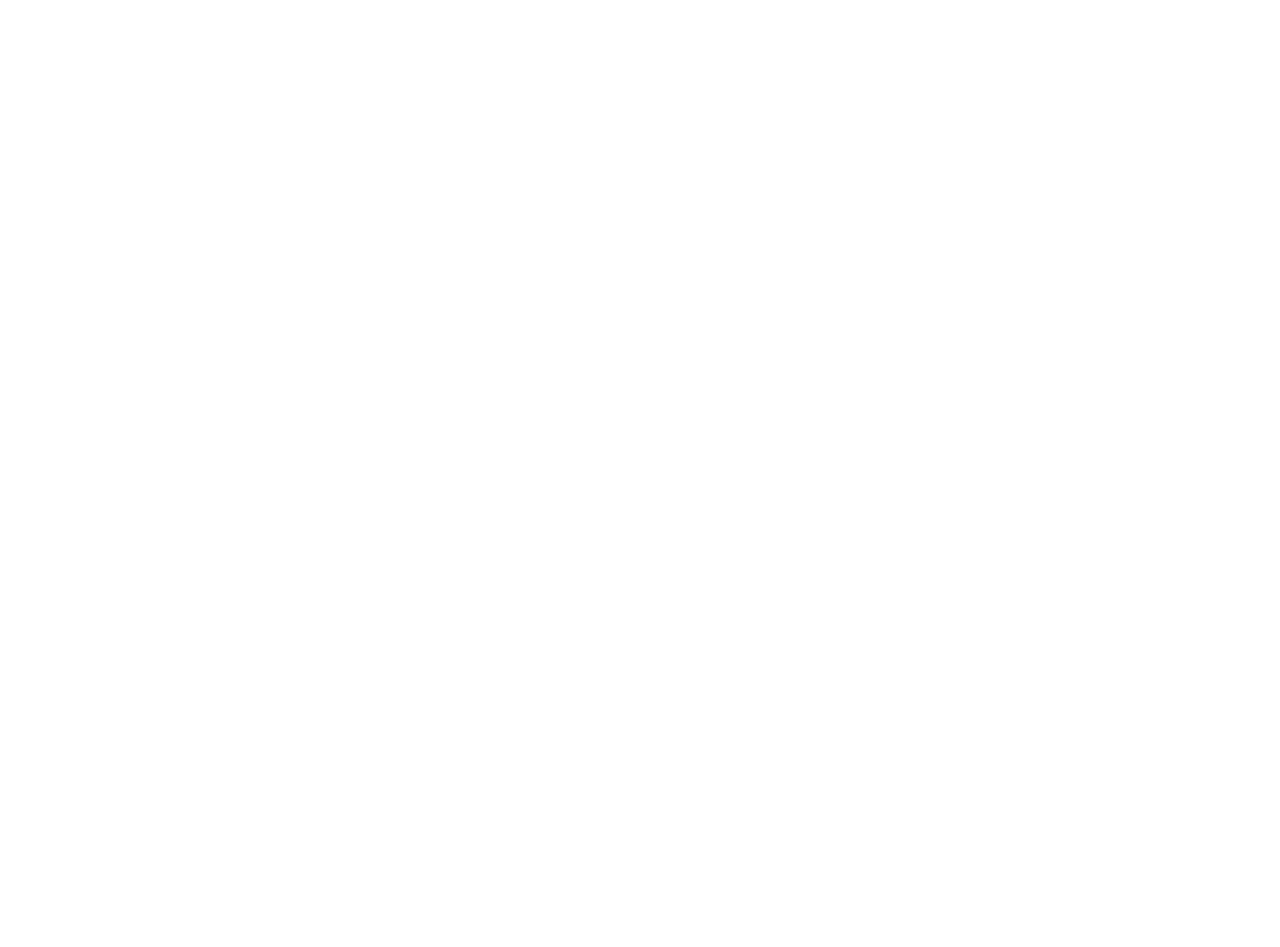
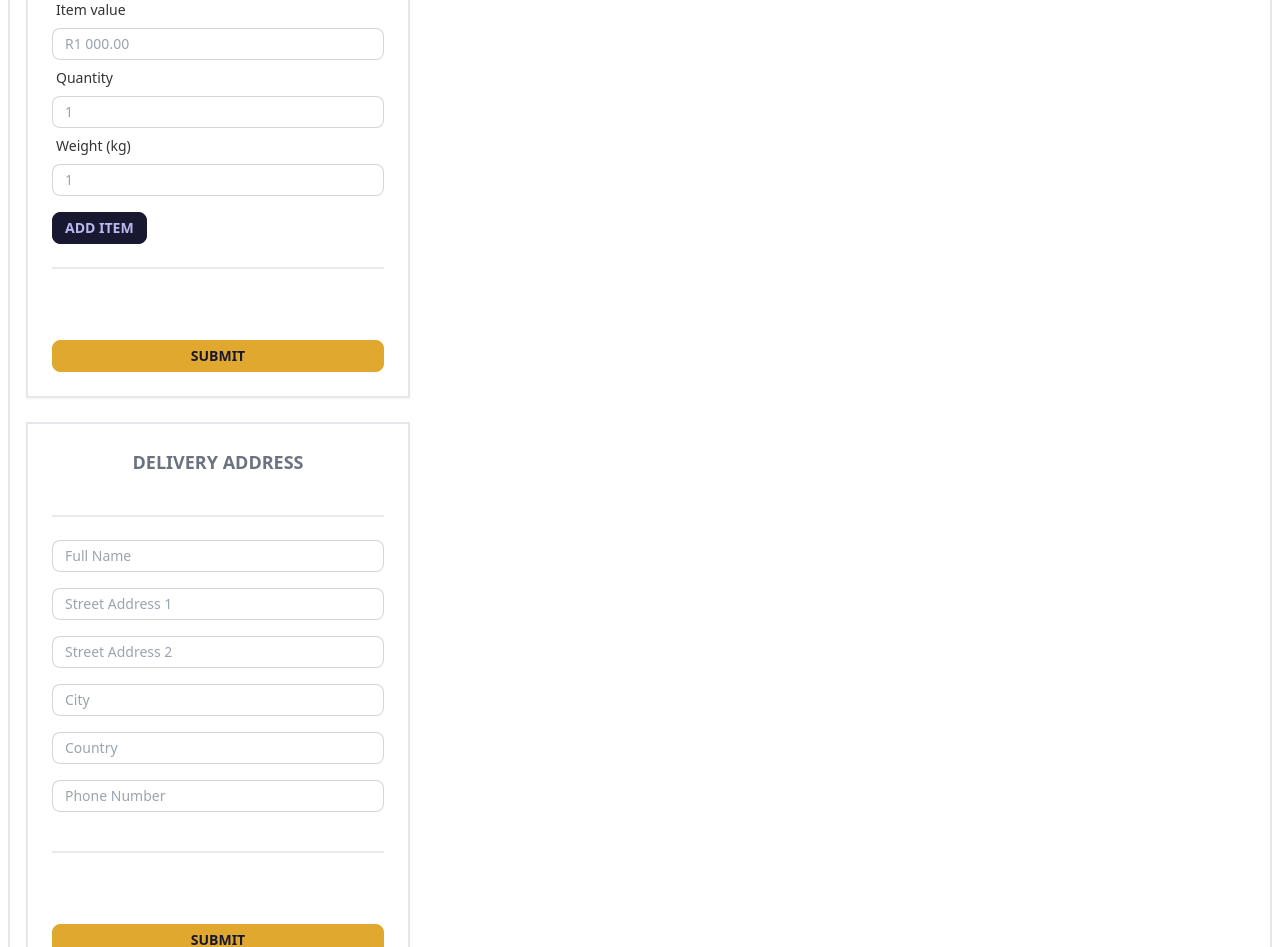
Before and after one commit to pmugasa/pixel-posts, a React (Create React App) app: page /new-parcel in a window 1280 px wide. Shown: the part 460-1407 px from the top of the page. Before the commit the page ends 800 px from the top, so only its background shows below. Built offline with nearby package versions, Linux system fonts and the light colour scheme.

Commit message:
added the address form into the Parcel menu

```diff
--- a/package.json
+++ b/package.json
@@ -4,6 +4,7 @@
   "private": true,
   "dependencies": {
     "@fortawesome/fontawesome-svg-core": "^6.2.1",
+    "@fortawesome/free-brands-svg-icons": "^6.2.1",
     "@fortawesome/free-solid-svg-icons": "^6.2.1",
     "@fortawesome/react-fontawesome": "^0.2.0",
     "@testing-library/jest-dom": "^5.16.5",
--- /dev/null
+++ b/src/components/AddressForm.jsx
@@ -0,0 +1,104 @@
+const AddressForm = () => {
+  const handleSubmit = (e) => {
+    e.preventDefault();
+
+    const form = e.target;
+    const formData = new FormData(form);
+
+    const deliveryAddress = Object.fromEntries(formData.entries());
+    console.log(deliveryAddress);
+  };
+
+  return (
+    <>
+      <div className="border-2 border-gray-200 border-rounded shadow-sm w-96 p-6 mt-6">
+        <div className="mb-4">
+          <h3 className="text-center text-lg text-gray-500 font-bold ">
+            DELIVERY ADDRESS
+          </h3>
+        </div>
+
+        <form method="post" onSubmit={handleSubmit}>
+          <div></div>
+
+          <div className="form-control">
+            <div className="divider"></div>
+
+            <div className="mb-4">
+              <input
+                type="text"
+                name="name"
+                placeholder="Full Name"
+                required
+                className="input input-bordered input-sm w-full "
+              />
+            </div>
+
+            <div className="mb-4">
+              <input
+                type="text"
+                name="street1"
+                placeholder="Street Address 1"
+                required
+                className="input input-bordered input-sm w-full "
+              />
+            </div>
+
+            <div className="mb-4">
+              <input
+                type="text"
+                name="street2"
+                placeholder="Street Address 2"
+                className="input input-bordered input-sm w-full "
+              />
+            </div>
+
+            <div className="mb-4">
+              <input
+                type="text"
+                name="city"
+                placeholder="City"
+                required
+                className="input input-bordered input-sm w-full "
+              />
+            </div>
+
+            <div className="mb-4">
+              <input
+                type="text"
+                name="country"
+                inputMode="numeric"
+                placeholder="Country"
+                required
+                className="input input-bordered input-sm w-full "
+              />
+            </div>
+
+            <div className="mb-4">
+              <input
+                type="text"
+                name="phone"
+                inputMode="numeric"
+                placeholder="Phone Number"
+                required
+                className="input input-bordered input-sm w-full "
+              />
+            </div>
+          </div>
+
+          <div className="divider"></div>
+          <div className="flex justify-center">
+            <button
+              type="submit"
+              className="btn btn-sm btn-block btn-primary mt-12"
+            >
+              Submit
+            </button>
+          </div>
+        </form>
+      </div>
+    </>
+  );
+};
+
+export default AddressForm;
--- a/src/components/CustomsForm.jsx
+++ b/src/components/CustomsForm.jsx
@@ -1,13 +1,15 @@
 import { useState } from "react";
-import { FontAwesomeIcon } from "@fortawesome/react-fontawesome";
-import { faXmarkCircle } from "@fortawesome/free-solid-svg-icons";
+
 const CustomsForm = () => {
   const [formValues, setFormValues] = useState([
     {
       description: "",
       quantity: "",
-      value: "",
-      batteries: "",
+      net_weight: "",
+      mass_unit: "kg",
+      value_amount: "",
+      value_currency: "ZAR",
+      origin_country: "RSA",
     },
   ]);
 
@@ -23,8 +25,11 @@
       {
         description: "",
         quantity: "",
-        value: "",
-        batteries: "",
+        net_weight: "",
+        mass_unit: "kg",
+        value_amount: "",
+        value_currency: "ZAR",
+        origin_country: "RSA",
       },
     ]);
   };
@@ -37,8 +42,9 @@
   const handleSubmit = (e) => {
     e.preventDefault();
 
-    const formData = JSON.stringify(formValues);
-    console.log(formData);
+    const customsItem = JSON.stringify(formValues);
+
+    console.log(customsItem);
   };
 
   return (
@@ -98,8 +104,8 @@
                   </label>
                   <input
                     type="text"
-                    name="itemValue"
-                    value={element.inputValue}
+                    name="value_amount"
+                    value={element.value_amount}
                     onChange={(e) => handleChange(index, e)}
                     inputMode="numeric"
                     placeholder="R1 000.00"
@@ -116,6 +122,22 @@
                     type="text"
                     name="quantity"
                     value={element.quantity}
+                    onChange={(e) => handleChange(index, e)}
+                    inputMode="numeric"
+                    placeholder="1"
+                    required
+                    className="input input-bordered input-sm w-full "
+                  />
+                </div>
+
+                <div className="">
+                  <label className="label">
+                    <span className="label-text">Weight (kg)</span>
+                  </label>
+                  <input
+                    type="text"
+                    name="net_weight"
+                    value={element.net_weight}
                     onChange={(e) => handleChange(index, e)}
                     inputMode="numeric"
                     placeholder="1"
@@ -157,15 +179,6 @@
           </div>
         </form>
       </div>
-      <div className="border-2 border-gray-200 border-rounded shadow-sm w-96 p-6 mt-6 h-40">
-        <div className="space-x-6 flex justify-center items-center">
-          <span className="text-base font-semibold ">
-            Description Hello World
-          </span>
-          <span>Quantity </span>
-          <span>Value</span>
-        </div>
-      </div>
     </>
   );
 };
--- a/src/pages/NewParcel.jsx
+++ b/src/pages/NewParcel.jsx
@@ -1,6 +1,8 @@
 import { FontAwesomeIcon } from "@fortawesome/react-fontawesome";
 import { faTrashCan } from "@fortawesome/free-solid-svg-icons";
-import { Link } from "react-router-dom";
+
+import CustomsForm from "../components/CustomsForm";
+import AddressForm from "../components/AddressForm";
 
 const NewParcel = ({
   setPackedItems,
@@ -70,13 +72,10 @@
               </div>
             );
           })}
+
+          <CustomsForm />
+          <AddressForm />
           <div className="flex">
-            <Link
-              to="/customs-declaration"
-              className="link link-hover link-neutral"
-            >
-              Fill in customs declaration form
-            </Link>
             <button className="btn btn-sm ml-auto">Request packing</button>
           </div>
         </div>
--- a/src/pages/ReadyToSend.jsx
+++ b/src/pages/ReadyToSend.jsx
@@ -1,11 +1,7 @@
 import { useState } from "react";
 import { FontAwesomeIcon } from "@fortawesome/react-fontawesome";
-import {
-  faCircleQuestion,
-  faCircleDot,
-  faShippingFast,
-} from "@fortawesome/free-solid-svg-icons";
-
+import { faCircleQuestion } from "@fortawesome/free-solid-svg-icons";
+import { faFedex } from "@fortawesome/free-brands-svg-icons";
 const ReadyToSend = () => {
   const [order, setOrder] = useState({
     parcelId: "#001",
@@ -60,9 +56,9 @@
             <div className="mt-4">
               <p className="font-semibold text-gray-500">
                 <span className="mr-4">
-                  <FontAwesomeIcon icon={faShippingFast} />
+                  <FontAwesomeIcon icon={faFedex} size="2xl" />
                 </span>
-                Fedex Internation Economy
+                Fedex International Economy
               </p>
             </div>
           </div>
```
Also changed, not shown: src/components/CustomsDisplay.jsx (deleted), 2 other files (tests, documents, lock files or other folders).
